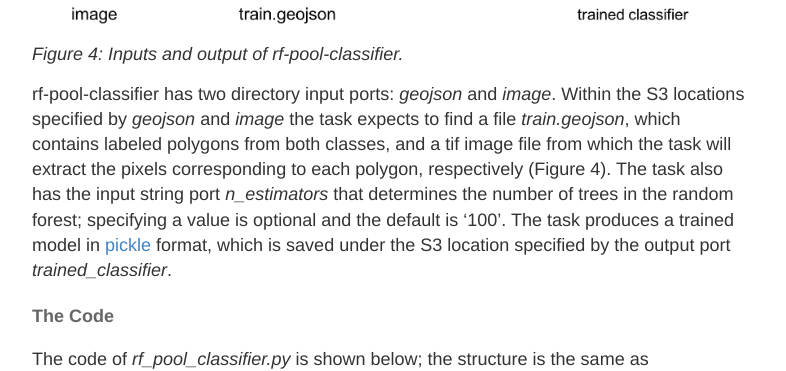
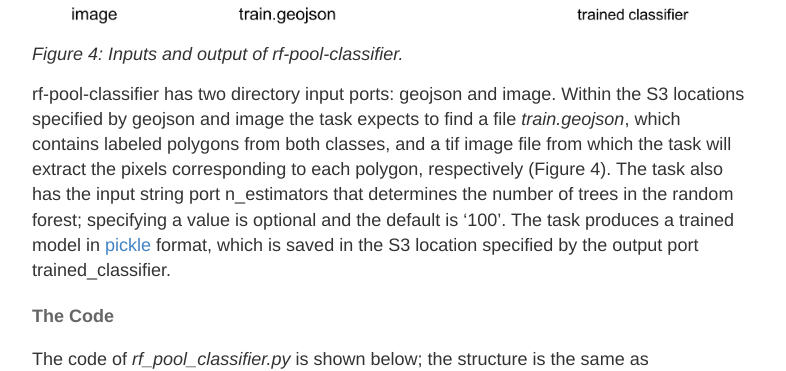
Before and after one commit to neoocm/PlatformStories.github.io, a Jekyll site: the page built from _posts/2016-9-30-create-task.md, in a window 1280 px wide and 900 px high, scrolled down 20285 px. Shown: the part 176-547 px from the top of the window, without its empty margins (248-1034 px from the left). Built offline with Jekyll 4.4.1, drawn with Linux system fonts in a browser that asks for light colours; some of the changed text lies outside the part shown.

Commit message:
editted according to new, simpler formatting guidelines

````diff
--- a/_posts/2016-9-30-create-task.md
+++ b/_posts/2016-9-30-create-task.md
@@ -110,7 +110,7 @@
 os.makedirs(output_dir)
 ```
 
-*data_out* is the task **directory output port**. What ```get_output_data_port('data_out')``` does behind the scenes is return the string 'mnt/output/data_out'. When the task is executed by the GBDX worker, the contents of this directory are copied to the S3 location specified by the value of *data_out*. Note that this value can be equal to the value of the input port of another task; this is how tasks as chained together. Moreover, note that **it is the responsibility of the script** to create the output directory.
+data_out is the task **directory output port**. What ```get_output_data_port('data_out')``` does behind the scenes is return the string 'mnt/output/data_out'. When the task is executed by the GBDX worker, the contents of this directory are copied to the S3 location specified by the value of data_out. Note that this value can be equal to the value of the input port of another task; this is how tasks as chained together. Moreover, note that **it is the responsibility of the script** to create the output directory.
 
 *out.txt* is created and saved in the output directory:
 
@@ -503,7 +503,7 @@
 ```
 
 - <b>name</b>: The input port name.
-- <b>type</b>: The input port type. Currently the only options are 'directory' and 'string'. A directory input port is used to point to an S3 where input files are stored. A string input port is used to port is used to pass a string parameter to the task. Note that *integers, floats and booleans* must all be provided to a task in string format!
+- <b>type</b>: The input port type. Currently the only options are 'directory' and 'string'. A directory input port is used to point to an S3 where input files are stored. A string input port is used to port is used to pass a string parameter to the task. Note that integers, floats and booleans must all be provided to a task in string format!
 - <b>description</b>: Description of the input port.
 - <b>required</b>: A boolean. 'true'/'false' indicate required/optional input, respectively.
 
@@ -618,7 +618,7 @@
 ![rf_img.png]({{ site.baseurl }}/images/create-task/rf_img.png)
 *Figure 4: Inputs and output of rf-pool-classifier.*
 
-rf-pool-classifier has two directory input ports: *geojson* and *image*. Within the S3 locations specified by *geojson* and *image* the task expects to find a file *train.geojson*, which contains labeled polygons from both classes, and a tif image file from which the task will extract the pixels corresponding to each polygon, respectively (Figure 4). The task also has the input string port *n_estimators* that determines the number of trees in the random forest; specifying a value is optional and the default is '100'. The task produces a trained model in [pickle](https://docs.python.org/2/library/pickle.html) format, which is saved under the S3 location specified by the output port *trained_classifier*.
+rf-pool-classifier has two directory input ports: geojson and image. Within the S3 locations specified by geojson and image the task expects to find a file *train.geojson*, which contains labeled polygons from both classes, and a tif image file from which the task will extract the pixels corresponding to each polygon, respectively (Figure 4). The task also has the input string port n_estimators that determines the number of trees in the random forest; specifying a value is optional and the default is '100'. The task produces a trained model in [pickle](https://docs.python.org/2/library/pickle.html) format, which is saved in the S3 location specified by the output port trained_classifier.
 
 #### The Code
 
@@ -720,7 +720,7 @@
 os.makedirs(output_dir)
 ```
 
-Using the ```mltools.data_extractors``` modules, the pixels corresponding to each polygon in *train.geojson* are extracted and stored in a masked numpy array. For each array, a 4-dim feature vector is computed by the function ```features.pool_basic``` and stored in the list *X*.
+Using the ```mltools.data_extractors``` modules, the pixels corresponding to each polygon in *train.geojson* are extracted and stored in a masked numpy array. For each array, a 4-dim feature vector is computed by the function ```features.pool_basic``` and stored in the list X.
 
 ```python
 # Get training data from the geojson input
@@ -733,7 +733,7 @@
     X.append(compute_features(raster))
 ```
 
-We create an instance of the [sklearn Random Forest Classifier class](http://scikit-learn.org/stable/modules/generated/sklearn.ensemble.RandomForestClassifier.html) and train it using *X* and corresponding labels.
+We create an instance of the [sklearn Random Forest Classifier class](http://scikit-learn.org/stable/modules/generated/sklearn.ensemble.RandomForestClassifier.html) and train it using X and corresponding labels.
 
 ```python
 # Create classifier object.
@@ -835,7 +835,7 @@
 
 We can now test rf-pool-classifier-docker-image on our local machine before defining rf-pool-classifier and registering it on the platform. Just as in the case of [hello-gbdx](#testing-a-docker-image), we will mimic the platform by mounting sample input to a container and then executing *rf_pool_classifier.py*.
 
-Create the directory rf_pool_classifier_test in which to download the task inputs from S3. You will need subdirectories for *geojson* and *image*.
+Create the directory rf_pool_classifier_test in which to download the task inputs from S3. You will need subdirectories for geojson and image.
 
 ```bash
 # create input port directories
@@ -965,7 +965,7 @@
 story_prefix = 's3://' + join(bucket, prefix, 'platform_stories', 'create_task', 'rf_pool_classifier')
 ```
 
-Create an *rf_task* object and specify the inputs.
+Create an rf_task object and specify the inputs.
 
 ```python
 rf_task = gbdx.Task('rf-pool-classifier')
@@ -1370,7 +1370,7 @@
         nb_classes = len(np.unique(y_train))
 ```
 
-Put *X_train* and *y_train* into a format that the CNN will accept during training.
+Put X_train and y_train into a format that the CNN will accept during training.
 
 ```python
 # Reshape for input to net, normalize based on bit_depth
````
Also changed, not shown: other parts of _posts/2016-9-30-create-task.md (+6 -6 lines).
